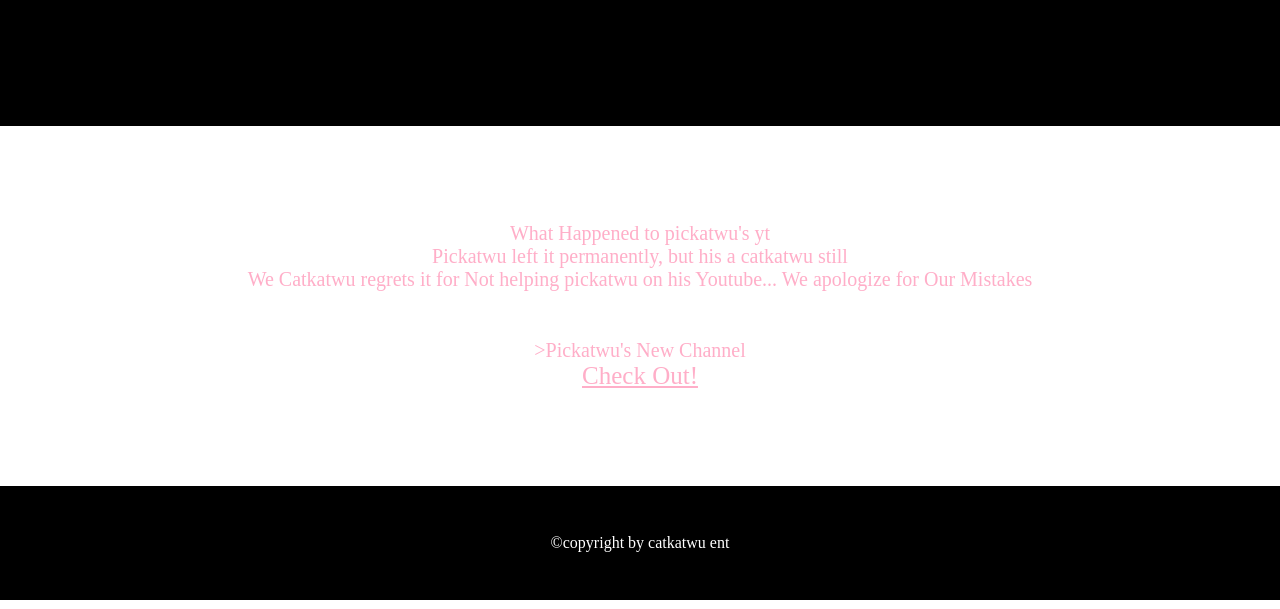
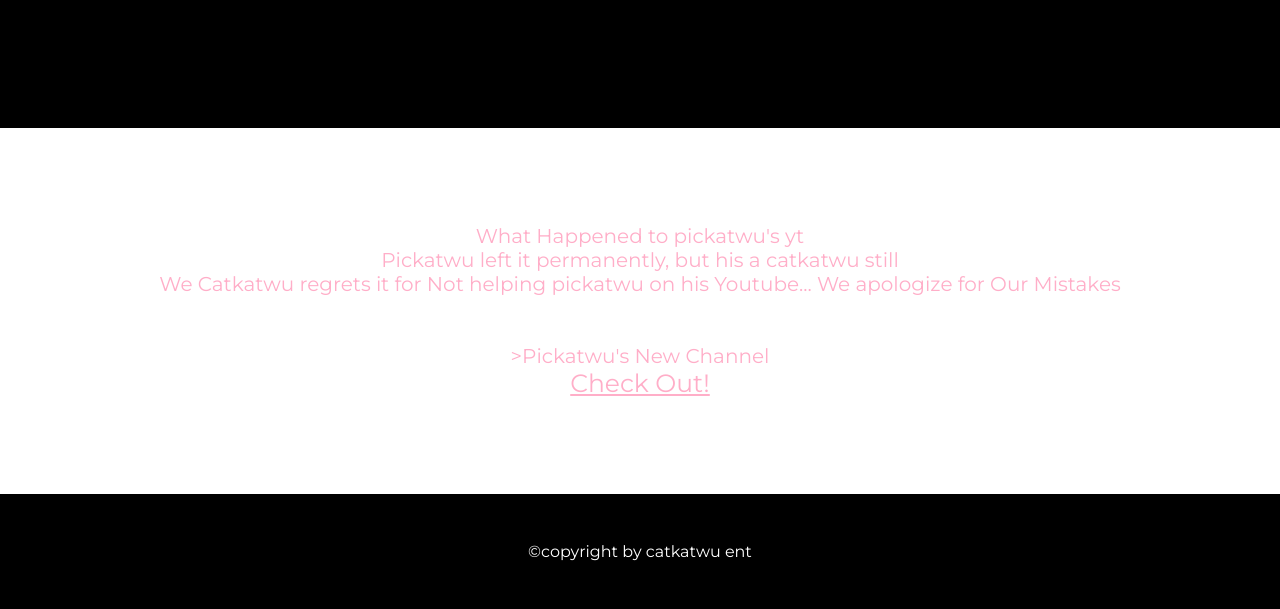
Before and after one commit to catkatwu/pickatwu, a plain HTML site: page index.html in a window 1280 px wide. Shown: the part 454-1063 px from the top of the page. Drawn offline with Linux system fonts and the light colour scheme.

Commit message:
Update index.html

```diff
--- a/index.html
+++ b/index.html
@@ -11,6 +11,15 @@
     <link href='https://fonts.googleapis.com?family=Montserrat' rel='stylesheet'>
     <title>catkatwu</title>
 </head>
+
+    <style>
+@import url('https://fonts.googleapis.com/css2?family=Montserrat:wght@100;400&display=swap');
+
+        body {
+    font-family: 'Montserrat', sans-serif;
+        }
+
+</style>
 
 <script src="asset/cordzip.js"></script>
 
```
